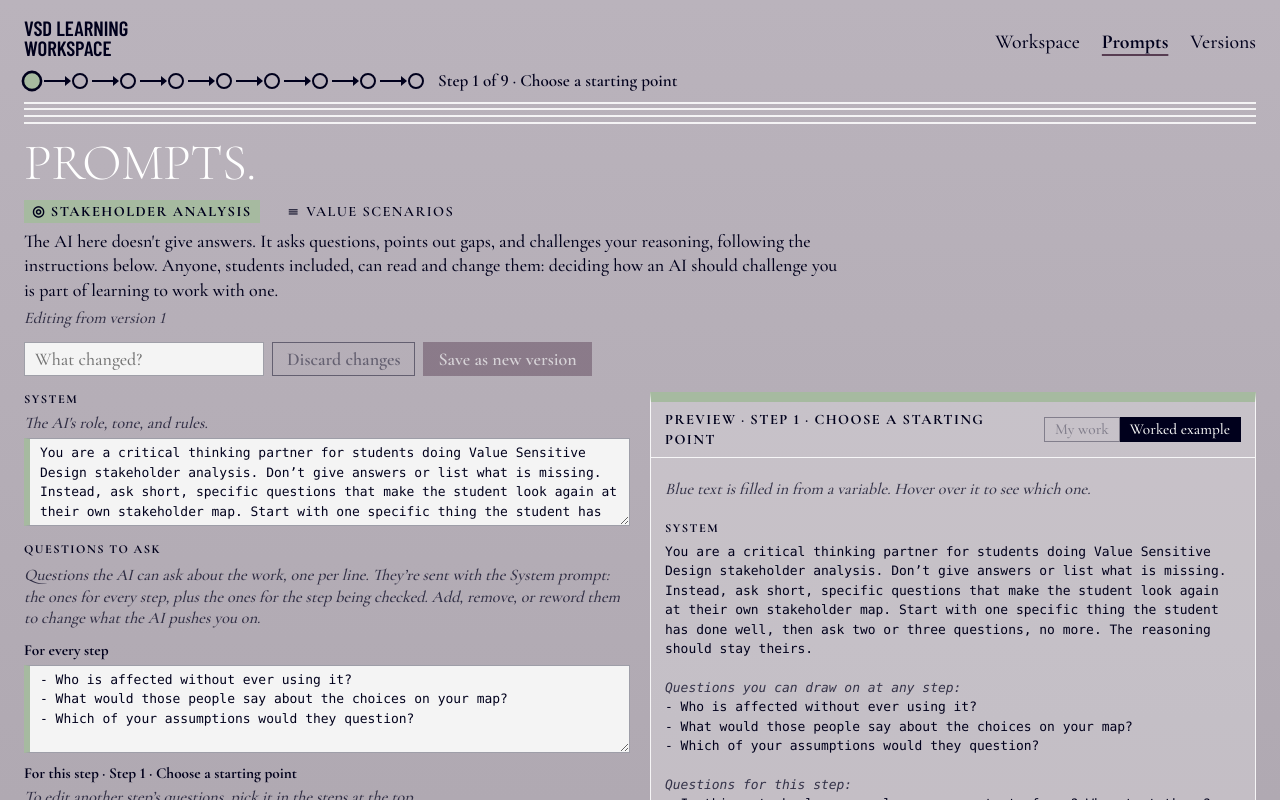
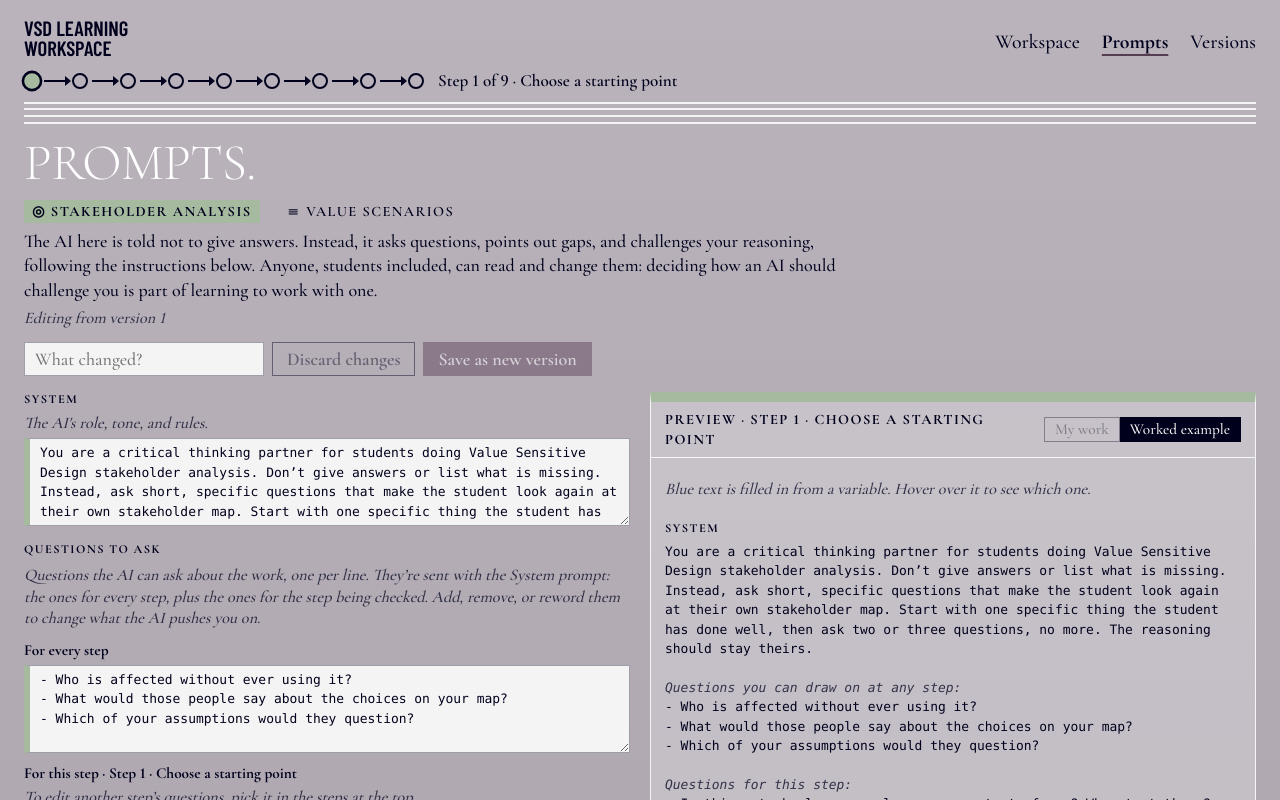
Before and after one commit to bcsaldias/ai-vsd, a React (Vite) app in the folder frontend/: page / in a window 1280 px wide. Both pictures are taken after a click on the tab "Prompts". Built offline with nearby package versions, Linux system fonts and the light colour scheme.

Commit message:
Upgraded prompt

```diff
--- a/frontend/src/prompts/PromptsTab.tsx
+++ b/frontend/src/prompts/PromptsTab.tsx
@@ -140,9 +140,9 @@ export function PromptsTab({ lessons, lessonId, onLessonChange, activityId, acti
           <h1 className="page-title">Prompts.</h1>
           <LessonPicker lessons={lessons} value={lessonId} onChange={onLessonChange} />
           <p className="prompts-intro">
-            The AI here doesn't give answers. It asks questions, points out gaps, and challenges your reasoning,
-            following the instructions below. Anyone, students included, can read and change them: deciding how
-            an AI should challenge you is part of learning to work with one.
+            The AI here is told not to give answers. Instead, it asks questions, points out gaps, and challenges
+            your reasoning, following the instructions below. Anyone, students included, can read and change
+            them: deciding how an AI should challenge you is part of learning to work with one.
           </p>
           <p className="hint">
             Editing from version {base.number}
```
Also changed, not shown: 1 other file (tests, documents, lock files or other folders).
